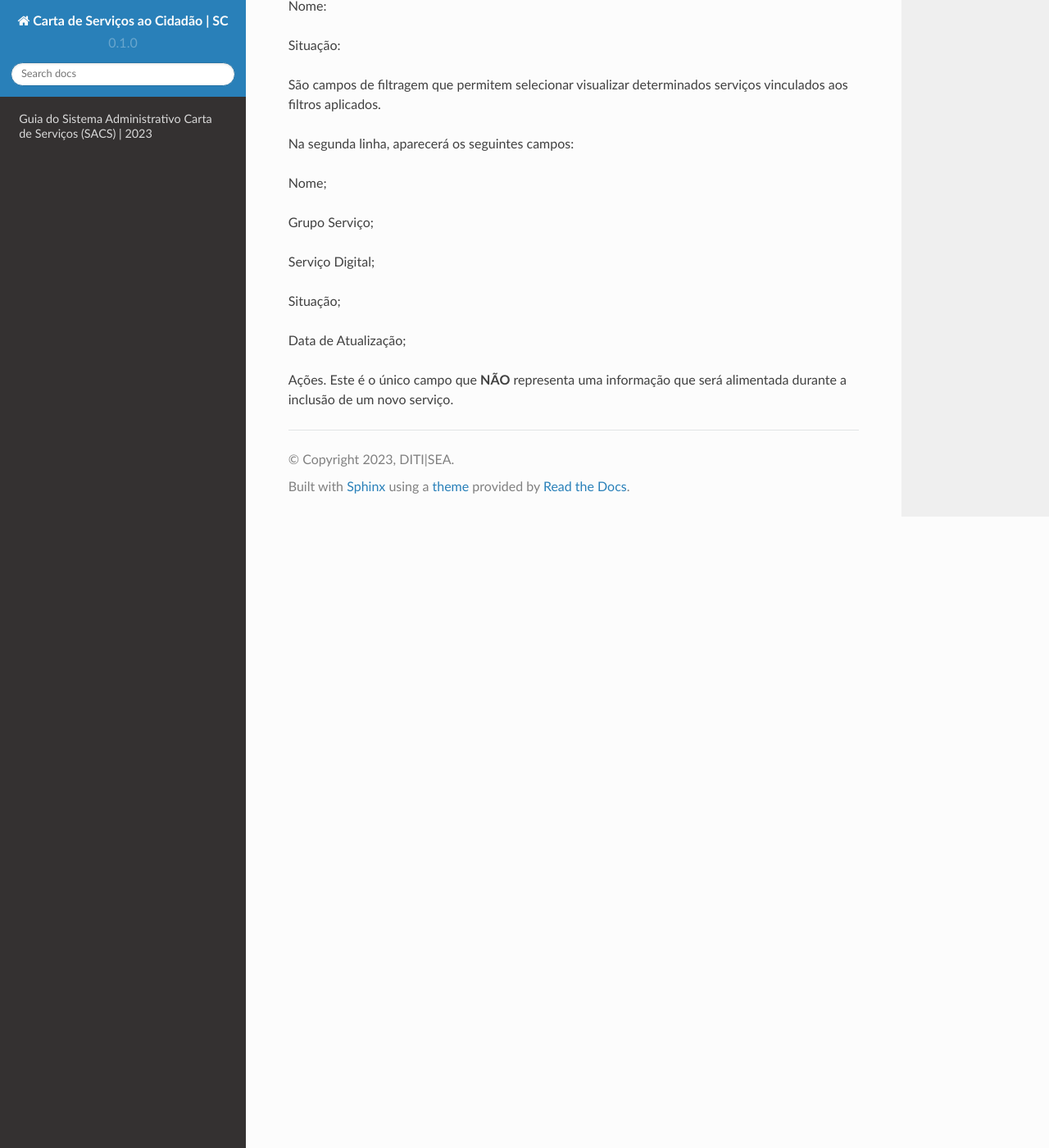
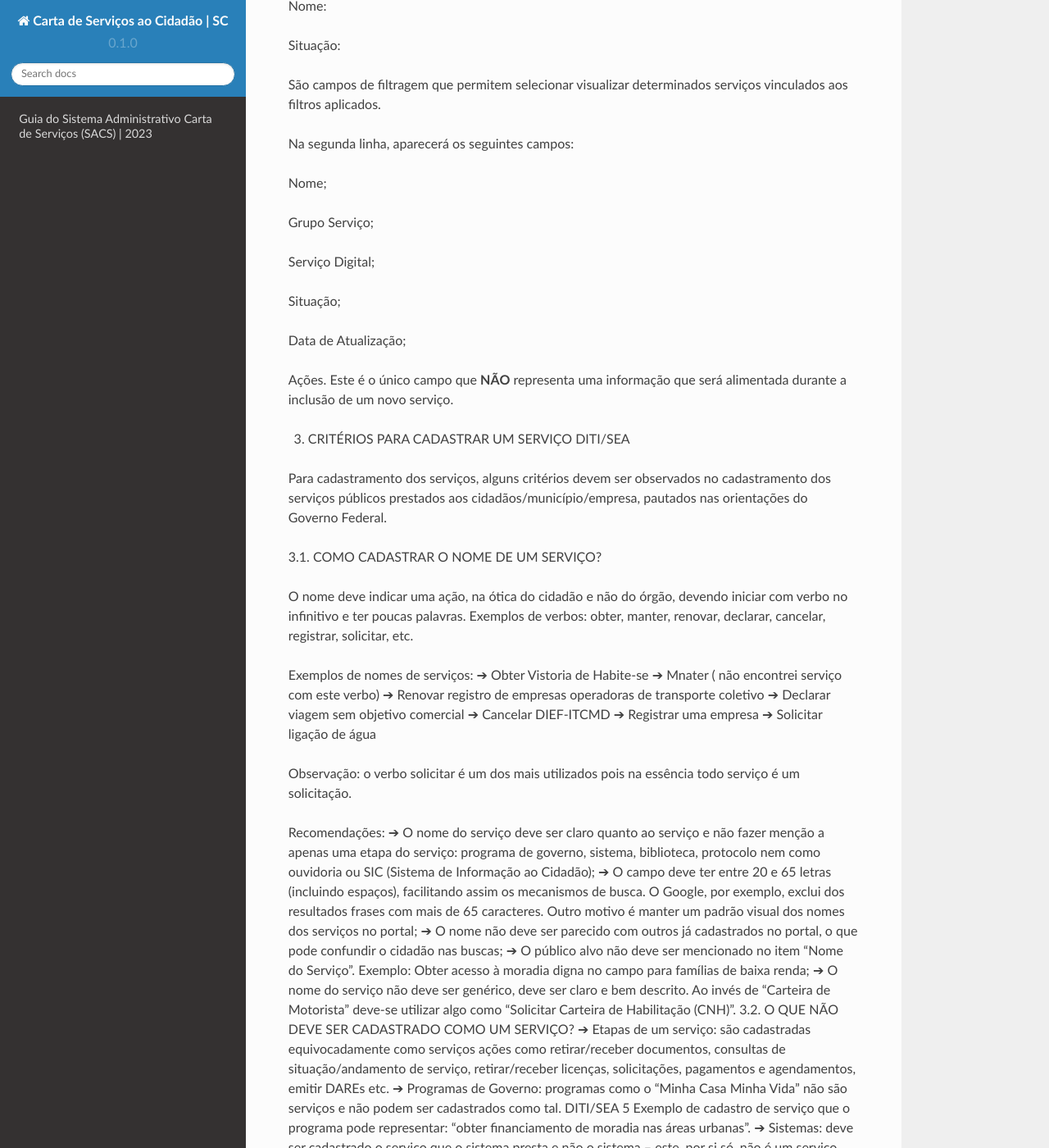
Before and after one commit to brunoaltieri/cartadeservicos, a Sphinx documentation site: the page built from docs/source/index.rst, in a window 1280 px wide and 1400 px high, scrolled down 2524 px. Shown: the whole window at 82% size. Built offline with Sphinx 7.4.7 and the Read the Docs theme 2.0.0, drawn with Linux system fonts in a browser that asks for light colours; some of the changed text lies outside the part shown.

Commit message:
Update index.rst

```diff
--- a/docs/source/index.rst
+++ b/docs/source/index.rst
@@ -88,3 +88,59 @@ Situação;
 Data de Atualização;
 
 Ações. Este é o único campo que **NÃO** representa uma informação que será alimentada durante a inclusão de um novo serviço.
+
+3. CRITÉRIOS PARA CADASTRAR UM SERVIÇO DITI/SEA
+
+Para cadastramento dos serviços, alguns critérios devem ser observados no cadastramento dos serviços públicos prestados aos cidadãos/município/empresa, pautados nas orientações do Governo Federal.
+
+3.1. COMO CADASTRAR O NOME DE UM SERVIÇO?
+
+O nome deve indicar uma ação, na ótica do cidadão e não do órgão, devendo iniciar com verbo no infinitivo e ter poucas palavras. Exemplos de verbos: obter, manter, renovar, declarar, cancelar, registrar, solicitar, etc.
+
+Exemplos de nomes de serviços:
+➔ Obter Vistoria de Habite-se
+➔ Mnater ( não encontrei serviço com este verbo)
+➔ Renovar registro de empresas operadoras de transporte coletivo
+➔ Declarar viagem sem objetivo comercial
+➔ Cancelar DIEF-ITCMD
+➔ Registrar uma empresa
+➔ Solicitar ligação de água
+
+Observação: o verbo solicitar é um dos mais utilizados pois na essência todo serviço é um solicitação.
+
+Recomendações:
+➔ O nome do serviço deve ser claro quanto ao serviço e não fazer menção a apenas uma etapa do serviço:
+programa de governo, sistema, biblioteca, protocolo nem como ouvidoria ou SIC (Sistema de Informação
+ao Cidadão);
+➔ O campo deve ter entre 20 e 65 letras (incluindo espaços), facilitando assim os mecanismos de busca. O
+Google, por exemplo, exclui dos resultados frases com mais de 65 caracteres. Outro motivo é manter um
+padrão visual dos nomes dos serviços no portal;
+➔ O nome não deve ser parecido com outros já cadastrados no portal, o que pode confundir o cidadão nas
+buscas;
+➔ O público alvo não deve ser mencionado no item “Nome do Serviço”. Exemplo: Obter acesso à moradia
+digna no campo para famílias de baixa renda;
+➔ O nome do serviço não deve ser genérico, deve ser claro e bem descrito. Ao invés de “Carteira de Motorista”
+deve-se utilizar algo como “Solicitar Carteira de Habilitação (CNH)”.
+3.2. O QUE NÃO DEVE SER CADASTRADO COMO UM SERVIÇO?
+➔ Etapas de um serviço: são cadastradas equivocadamente como serviços ações como retirar/receber
+documentos, consultas de situação/andamento de serviço, retirar/receber licenças, solicitações,
+pagamentos e agendamentos, emitir DAREs etc.
+➔ Programas de Governo: programas como o “Minha Casa Minha Vida” não são serviços e não podem ser
+cadastrados como tal.
+DITI/SEA
+5
+Exemplo de cadastro de serviço que o programa pode representar: “obter financiamento de moradia nas
+áreas urbanas”.
+➔ Sistemas: deve ser cadastrado o serviço que o sistema presta e não o sistema – este, por si só, não é um
+serviço. Exemplo: “emitir nota fiscal eletrônica avulsa de ICMS” ou “solicitar cadastro do sistema X”.
+➔ Ouvidorias: não devem ser cadastradas como prestação de serviços. A recomendação é que cada órgão
+cadastre sua ouvidoria na sua página na internet. A Ouvidoria Geral do Estado será divulgada em um link
+no rodapé do portal da Carta de Serviços.
+➔ Bibliotecas, acervos bibliográficos, consultas públicas, acervos documentais e legislações: os órgãos que
+não possuem este serviço como atividade fim não devem cadastrá-lo (são itens informacionais).
+➔ Protocolo: não é um serviço prestado pelo órgão e sim um canal presencial no qual se obtém serviços.
+Protocolar um documento, por exemplo, não gera valor para o cidadão. O serviço está no propósito para o
+qual aquele documento foi entregue – este é o serviço propriamente dito.
+➔ Serviços internos do órgão: não são serviços acessados pelo cidadão e não devem ser cadastrados.
+➔ Relatórios de informações quantitativas e estatísticas: não são serviços e não devem ser cadastrados.
+Essas informações podem ser solicitadas via Sistema de Informação ao Cidadão (SIC)
```
